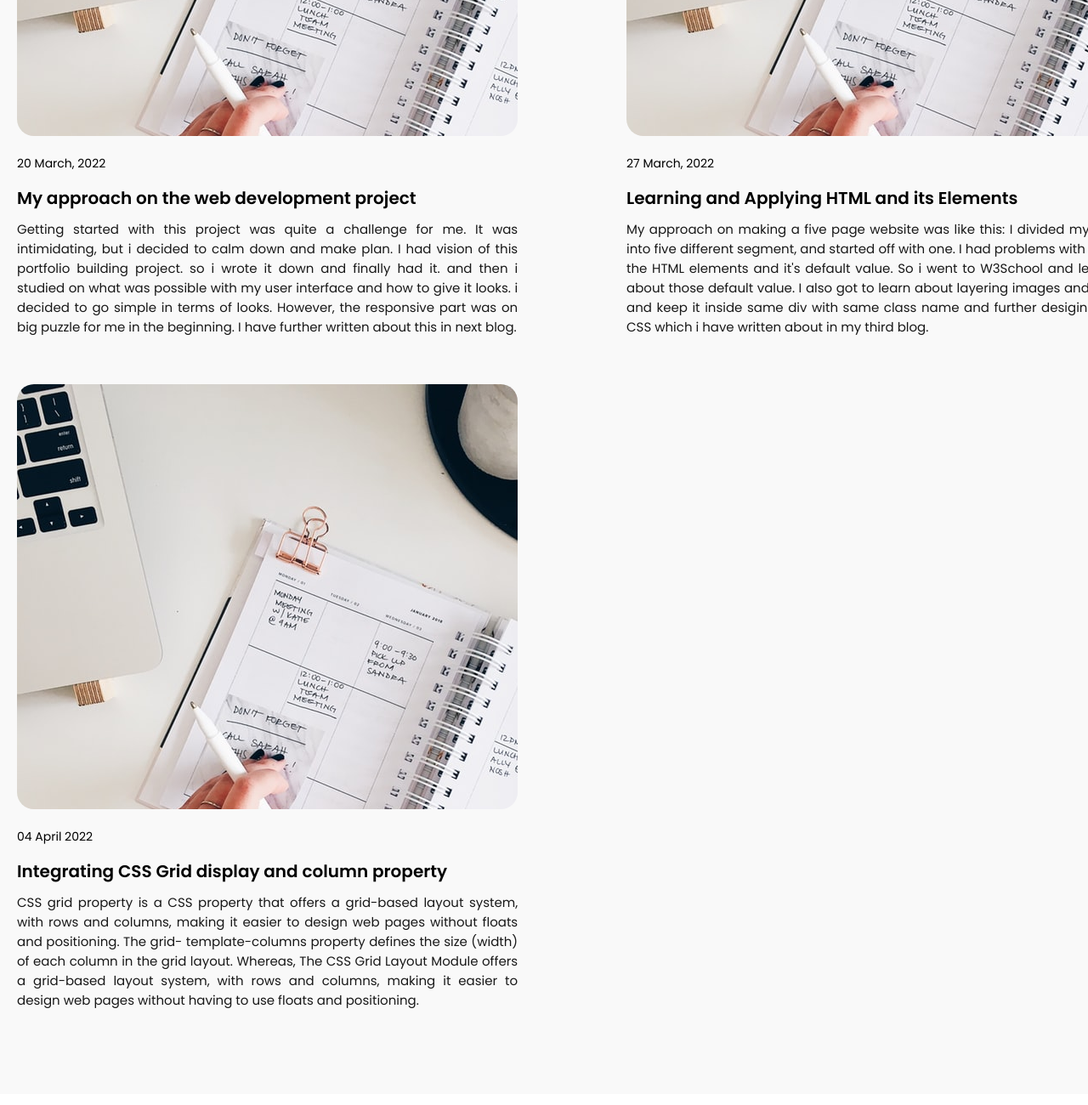
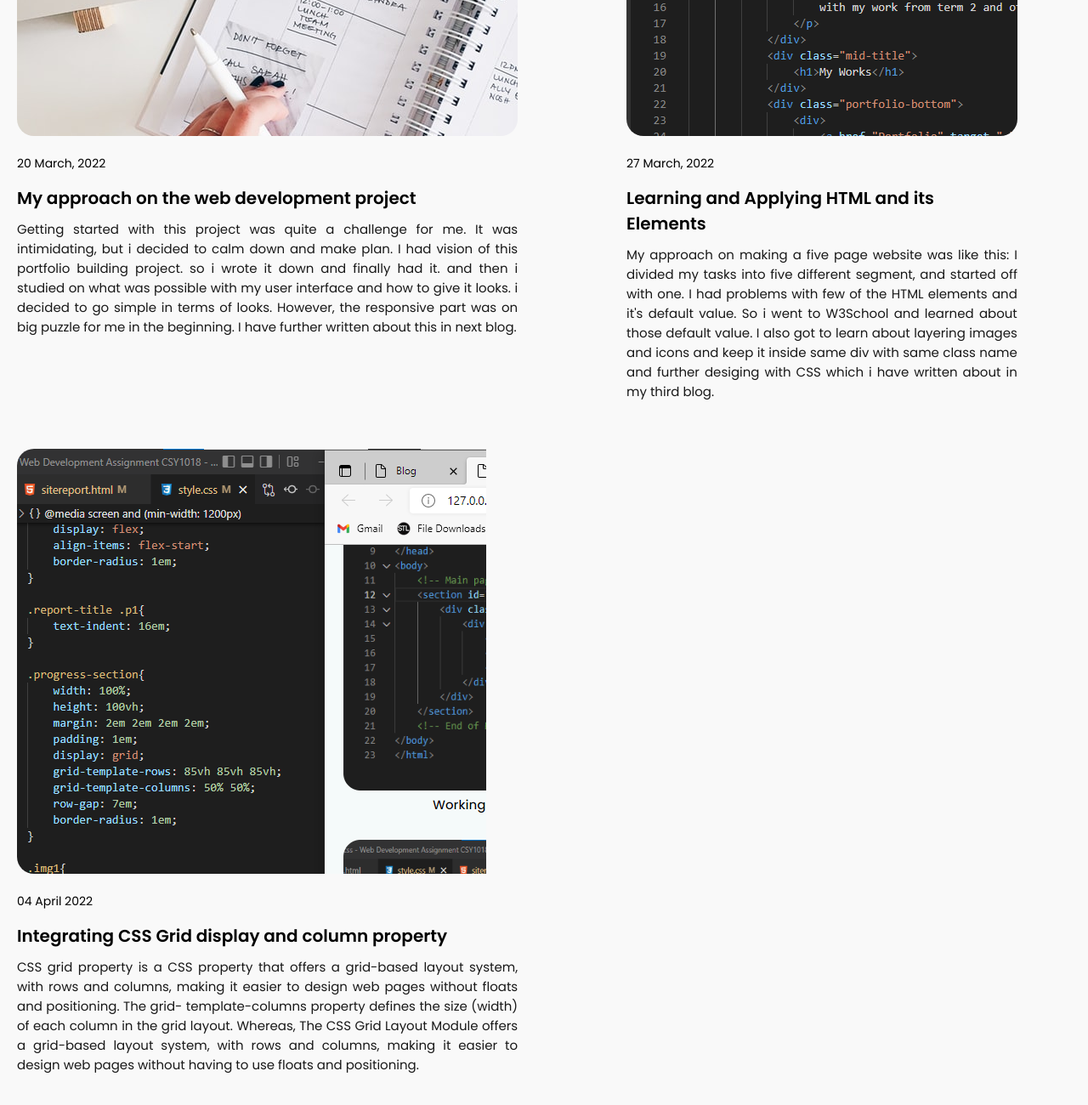
Before and after one commit to Bijesh07/Web-Development, a plain HTML site: page blog.html in a window 1280 px wide. Shown: the part 542-1842 px from the top of the page at 85% size. Drawn offline with Linux system fonts and the light colour scheme.

Commit message:
updated images

```diff
--- a/blog.html
+++ b/blog.html
@@ -38,7 +38,7 @@
             <!-- item -->
             <div class = "blog-item">
               <div class = "blog-img">
-                <img src = "/assets/img-1.png" alt = "img">
+                <img src = "/assets/portfolio.png" alt = "img">
               </div>
               <div class = "blog-text">
                 <span>27 March, 2022</span>
@@ -57,7 +57,7 @@
             <!-- item -->
             <div id="third-blog" class = "blog-item">
               <div class = "blog-img">
-                <img src = "/assets/img-1.png" alt = "">
+                <img src = "/assets/grid.png" alt = "">
               </div>
               <div class = "blog-text">
                 <span>04 April 2022</span>
```
